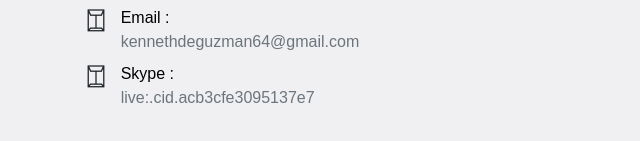
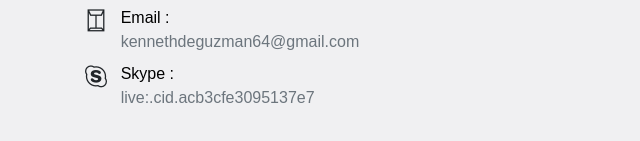
Before and after one commit to BlinkL1/BlinkL1.github.io, a website: page index.html in a window 1280 px wide. Shown: the part 5688-5829 px from the top of the page, 0-640 px from the left. Drawn offline with Linux system fonts and the light colour scheme.

Commit message:
initial commit

```diff
--- a/index.html
+++ b/index.html
@@ -438,7 +438,7 @@ function openCLetter() {window.open("https://www.canva.com/design/DAGIA0WBDMY/q5
                     </div>
                     <div class="row mb-2">
                         <div class="col-1 pt-1 mr-1">
-                            <i class="ti-envelope icon-md"></i>
+                            <i class="ti-skype icon-md"></i>
                         </div>
                         <div class="col-10">
                             <h6 class="d-inline" style="color: black;">Skype :<br> <span class="text-muted">live:.cid.acb3cfe3095137e7</span></h6>
```
